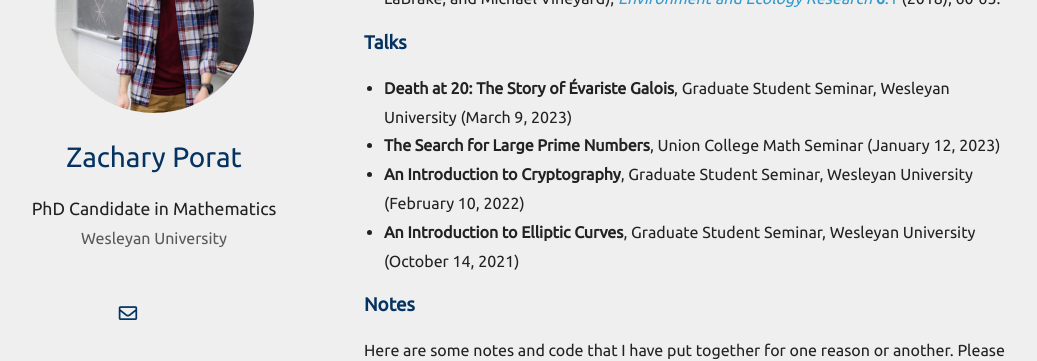
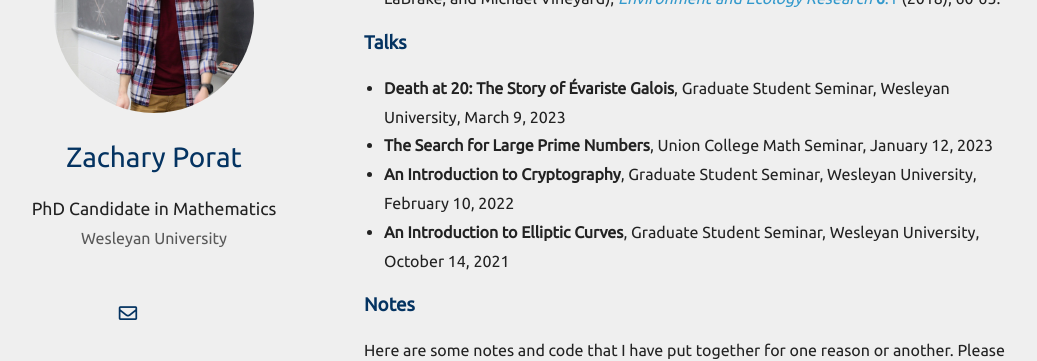
Before and after one commit to zporat/zporat.github.io, a Jekyll site: the page built from index.md, in a window 1280 px wide and 900 px high, scrolled down 513 px. Shown: the part 181-542 px from the top of the window, without its empty margins (101-1138 px from the left). Built offline with Jekyll 4.4.1, drawn with Linux system fonts in a browser that asks for light colours; nearby versions of some CDN libraries; a style sheet for code colours, icons or effects is not loaded; our own code applies the rules of GitHub Pages for plain Markdown files.

```diff
--- a/index.md
+++ b/index.md
@@ -28,10 +28,10 @@ My research interests lie in number theory and algebraic geometry.  In particula
 ### Talks
 
 <ul style="margin-left:-20px">
-<li><b>Death at 20: The Story of Évariste Galois</b>, Graduate Student Seminar, Wesleyan University (March 9, 2023)</li>
-<li><b>The Search for Large Prime Numbers</b>, Union College Math Seminar (January 12, 2023)</li>
-<li><b>An Introduction to Cryptography</b>, Graduate Student Seminar, Wesleyan University (February 10, 2022)</li>
-<li><b>An Introduction to Elliptic Curves</b>, Graduate Student Seminar, Wesleyan University (October 14, 2021)</li>
+<li><b>Death at 20: The Story of Évariste Galois</b>, Graduate Student Seminar, Wesleyan University, March 9, 2023</li>
+<li><b>The Search for Large Prime Numbers</b>, Union College Math Seminar, January 12, 2023</li>
+<li><b>An Introduction to Cryptography</b>, Graduate Student Seminar, Wesleyan University, February 10, 2022</li>
+<li><b>An Introduction to Elliptic Curves</b>, Graduate Student Seminar, Wesleyan University, October 14, 2021</li>
 </ul>
 
 ### Notes
```
